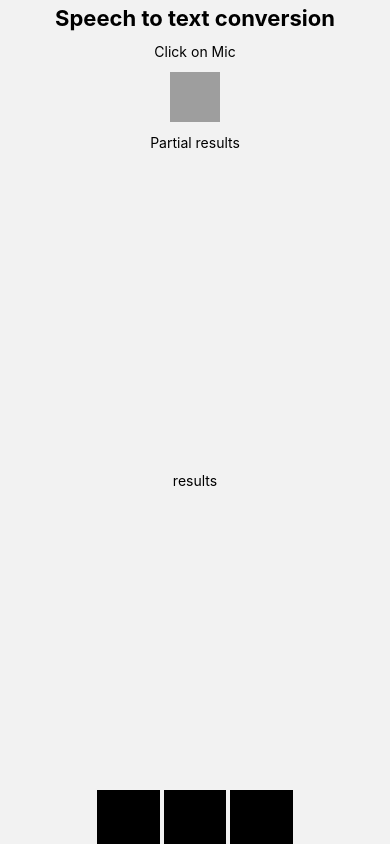
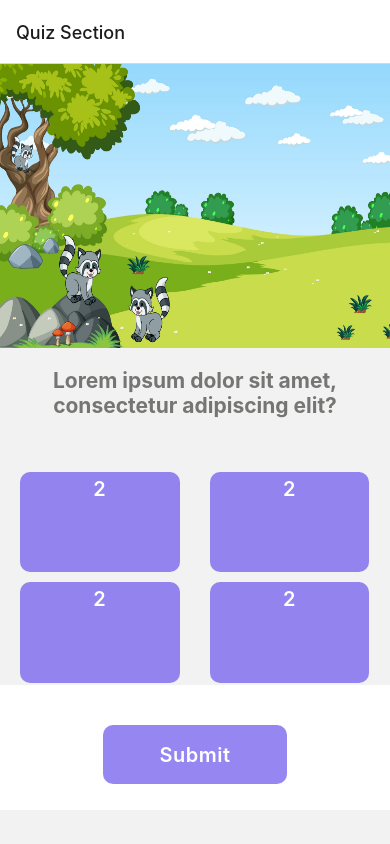
Before and after one commit to Tynker-eustoma/Frontend-user, a React Native app in the folder client-mobile/: screen / in a window 390 px wide. Built offline with nearby package versions, Linux system fonts and the light colour scheme; grey boxes are pictures that could not be loaded.

Commit message:
handle: layout quiz counting

```diff
--- a/client-mobile/App.js
+++ b/client-mobile/App.js
@@ -20,12 +20,12 @@ export default function App() {
     <Provider store={store}>
       <NavigationContainer >
         <Stack.Navigator>
+         <Stack.Screen name="Quiz Section" component={QuizSection}/>
          <Stack.Screen name='learning' component={learning} options={{ headerShown: false }} />
+         <Stack.Screen name="Login" component={LoginRegister}/>
          <Stack.Screen name='categories' component={Categories} options={{ headerShown: false }} />
-         <Stack.Screen name="Quiz Section" component={QuizSection}/>
          <Stack.Screen name='games' component={Games} options={{ headerShown: false }} />
          <Stack.Screen name='plays' component={Play} options={{ headerShown: false }} />
-         <Stack.Screen name="Login" component={LoginRegister} />
          <Stack.Screen name="Home" component={Home} />
          <Stack.Screen name='Profile' component={Profile} options={{headerShown: false}}/>
         </Stack.Navigator>
--- a/client-mobile/screen/QuizSection.js
+++ b/client-mobile/screen/QuizSection.js
@@ -1,12 +1,58 @@
-import {Text, View, Image, StyleSheet} from 'react-native'
+import {Text, View, Image, StyleSheet, TouchableOpacity} from 'react-native'
 import image from '../assets/Image-quiz.jpg'
+import { useState } from 'react'
 
 function QuizSection() {
 
+   // const [choice, setChoice] = useState('A')
+
+
+   const [selectedOption, setSelectedOption] = useState(null);
+
+   const handleSelectOption = (option) => {
+         setSelectedOption(option);
+      };
+
    return (
+      <>
       <View style={styles.imageContaint}>
          <Image source={image} style={styles.image}/>
       </View>
+      <View style={styles.contentContaint}>
+         <Text style={styles.question}>
+            Lorem ipsum dolor sit amet, consectetur adipiscing elit?
+         </Text>
+         <View style={styles.buttonContainer}>
+            <TouchableOpacity style={[styles.button, selectedOption === "A" ? styles.buttonPress : styles.button]} onPress={() => handleSelectOption("A")}>
+               <Text style={styles.textChoice}>
+                  2
+               </Text>
+            </TouchableOpacity>
+            <TouchableOpacity style={[styles.button, selectedOption === "B" ? styles.buttonPress : styles.button]} onPress={() => handleSelectOption("B")}>
+               <Text style={styles.textChoice}>
+                  2
+               </Text>
+            </TouchableOpacity>
+            <TouchableOpacity style={[styles.button, selectedOption === "C" ? styles.buttonPress : styles.button]} onPress={() => handleSelectOption("C")}>
+               <Text style={styles.textChoice}>
+                  2
+               </Text>
+            </TouchableOpacity>
+            <TouchableOpacity style={[styles.button, selectedOption === "D" ? styles.buttonPress : styles.button]} onPress={() => handleSelectOption("D")}>
+               <Text style={styles.textChoice}>
+                  2
+               </Text>
+            </TouchableOpacity>
+         </View>
+         <View style={styles.buttonSubmitContainer}>
+            <TouchableOpacity style={styles.buttonSubmit}>
+               <Text style={styles.textButtonSubmit}>
+                  Submit
+               </Text>
+            </TouchableOpacity>
+         </View>
+      </View>
+      </>
    )
 
 
@@ -20,7 +66,75 @@ const styles = StyleSheet.create({
       height:"100%",
       width: "100%",
       resizeMode: 'stretch'
-   }
+   },
+   contentContaint: {
+      flex: 0.7,
+   },
+   question: {
+      fontSize: 21,
+      marginVertical: 20,
+      fontWeight: 'bold',
+      textAlign: 'center',
+      marginHorizontal: 5,
+      color: "#757573",
+      height: "15%"
+   },
+   button: {
+      width: "42%",
+      height: "47%",
+      padding: 5,
+      backgroundColor: 'rgba(123,104,238,0.8)',
+      marginHorizontal: 15,
+      marginVertical: 5,
+      borderRadius: 10,
+      alignItems: 'center'
+   },
+   buttonPress: {
+      width: "42%",
+      height: "47%",
+      padding: 5,
+      backgroundColor: '#EBC7E6',
+      marginHorizontal: 15,
+      marginVertical: 5,
+      borderRadius: 10,
+   },
+   buttonContainer: {
+      width: "100%",
+      height: "45%",
+      padding: 5,
+      flexDirection: 'row',
+      flexWrap: 'wrap',
+   },
+   buttonSubmitContainer: {
+      height: "25%",
+      backgroundColor: 'white',
+      width: "100%",
+   },
+   buttonSubmit: {
+      width: "47%",
+      height: "47%",
+      padding: 5,
+      backgroundColor: 'rgba(123,104,238,0.8)',
+      marginHorizontal: 5,
+      marginVertical: 5,
+      borderRadius: 10,
+      alignSelf: 'center',
+      marginVertical: 40,
+      alignItems: 'center',
+      justifyContent: 'center',
+   },
+   textButtonSubmit: {
+      fontSize: 20,
+      fontWeight: '600',
+      color: 'white',
+      letterSpacing: 0.5
+   },
+   textChoice: {
+      fontSize: 20,
+      fontWeight: '600',
+      color: 'white',
+      letterSpacing: 0.5,
+   },
 })
 
 export default QuizSection;
```
